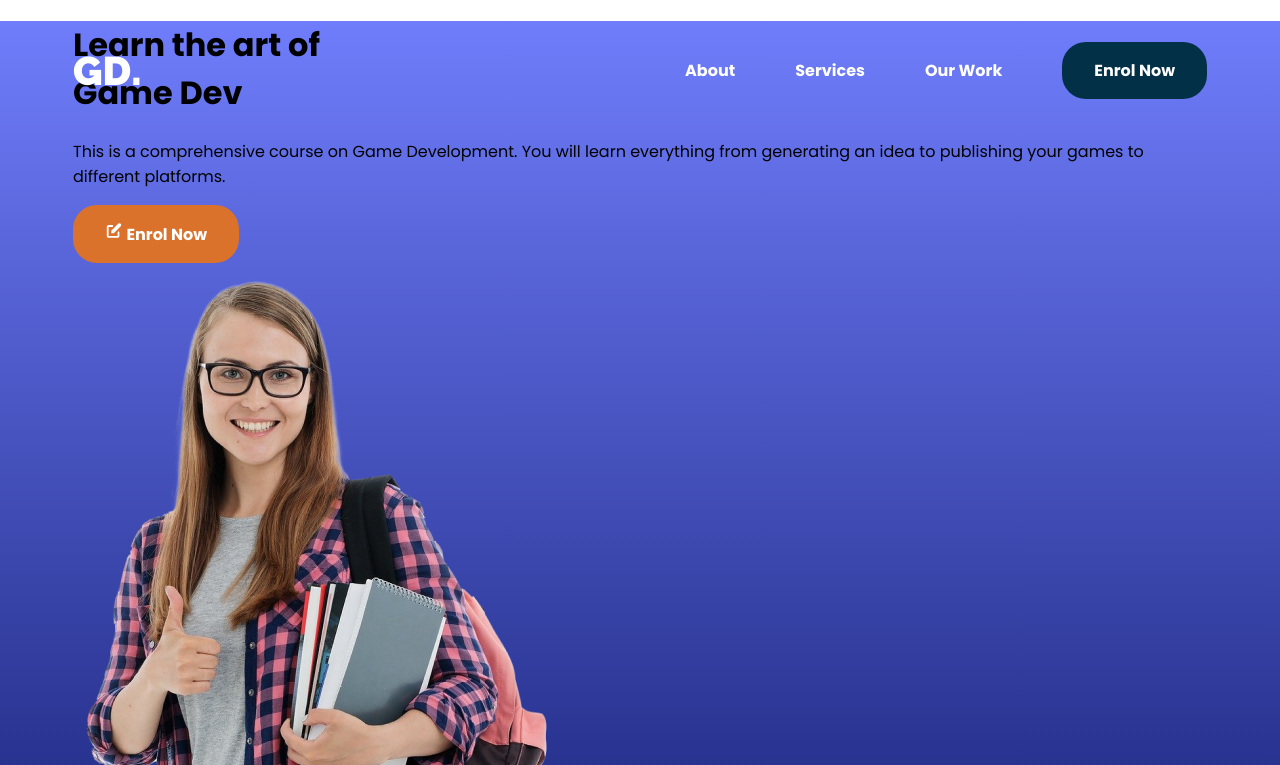
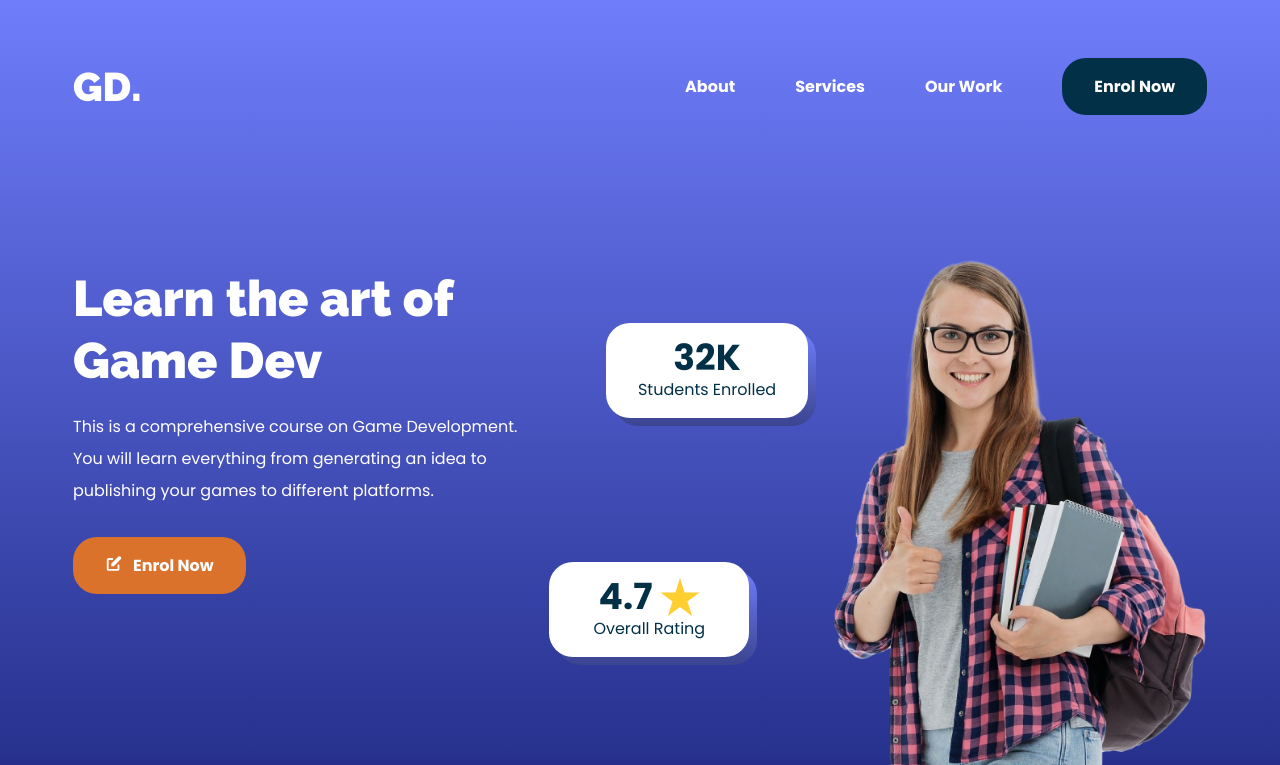
Before and after one commit to MuhammadMahbub/full_responsive_figma_to_html, a plain HTML site: page index.html in a window 1280 px wide. Shown: the top 765 px of the page. Drawn offline with Linux system fonts and the light colour scheme.

Commit message:
hero section

```diff
--- a/index.html
+++ b/index.html
@@ -44,8 +44,7 @@
             <div class="hero-section">
                 <div class="left">
                     <h1>
-                        Learn the art of <br />
-                        Game Dev
+                        Learn the art of Game Dev
                     </h1>
 
                     <p>
@@ -54,7 +53,7 @@
                         different platforms.
                     </p>
 
-                    <a href="#" class="btn light enrol"><span class="enrol-icon"><img src="images/enrol-now-icon.svg" alt=""></span> Enrol Now</a>
+                    <a href="#" class="btn light enrol-icon"> Enrol Now</a>
                 </div>
 
                 <div class="right">
@@ -76,7 +75,7 @@
                     <div class="achievement-card overall-rating">
                         <div class="content">
                             <div>
-                            <h3>4.7</h3>
+                                <h3 >4.7</h3>
                                 <img src="images/start-icon.svg" alt="" />
                             </div>
                             <p>Overall Rating</p>
--- a/style.css
+++ b/style.css
@@ -35,7 +35,7 @@
     color: #ffffff;
   }
 
-  nav {
+ nav {
     display: flex;
     justify-content: space-between;
     align-items: center;
@@ -47,12 +47,11 @@
     transition: all 500ms ease;
   }
 
-  nav ul {
+   nav ul {
     display: flex;
     align-items: center;
     gap: 60px;
     list-style: none;
-    margin: 0;
   }
 
   nav ul li a {
@@ -83,8 +82,128 @@
     background: var(--orange-color);
   }
 
+  .btn.enrol-icon::before {
+    content: url("images/enrol-now-icon.svg");
+    position: absolute;
+    top: 53%;
+    left: 32px;
+    transform: translateY(-50%);
+  }
 
-  .btn .enrol {
-    padding:16px 32px 16px 32px;
+  .btn.enrol-icon {
+    padding-left: 60px;
   }
   /* button */
+
+  /* hero section */
+  .hero-section {
+    display: flex;
+    justify-content: space-between;
+    height: 768px;
+    width: 100%;
+    align-items: center;
+    padding-top: 60px;
+    position: relative;
+    color: #fff;
+  }
+
+  .hero-section .left h1 {
+    font-family: "Raleway", sans-serif;
+    font-weight: 900;
+    font-size: 50px;
+    line-height: 125%;
+    width: 457px;
+    color: #ffffff;
+    margin-bottom: 18px;
+  }
+
+  .hero-section .left p {
+    font-weight: normal;
+    font-size: 16px;
+    line-height: 200%;
+    margin-bottom: 30px;
+    width: 457px;
+    color: #ffffff;
+  }
+
+  .hero-section .left {
+    flex: 1;
+  }
+
+  .hero-section .right {
+    align-self: flex-end;
+  }
+
+  .hero-section .right img {
+    height: 522px;
+    vertical-align: middle;
+  }
+  /* hero section */
+
+  /* Achievement Cards */
+
+.achievement-card {
+  position: absolute;
+  min-width: 200px;
+  color: var(--dark-blue-color);
+}
+
+.achievement-card.students-enrolled {
+  left: 47%;
+  top: 323px;
+}
+
+.achievement-card.overall-rating {
+  left: 42%;
+  top: 562px;
+}
+.achievement-card .content {
+  border-radius: 24px;
+  background: #fff;
+  padding: 8px 32px;
+  z-index: 10;
+  position: relative;
+}
+
+.achievement-card .content div {
+  display: flex;
+  align-items: center;
+  gap: 4px;
+}
+
+.achievement-card img {
+  flex: 1;
+  height: 42px;
+  margin-left: -24px;
+}
+
+.achievement-card h3 {
+  font-size: 36px;
+  margin: 0;
+  text-align: center;
+  width: 100%;
+  flex: 1;
+  font-weight: 700;
+  line-height: 150%;
+}
+
+.overall-rating h3{
+  margin-left: 7px;
+}
+.achievement-card p {
+  font-weight: normal;
+  font-size: 16px;
+  margin-top: -8px;
+  margin-bottom: 8px;
+  text-align: center;
+}
+
+.achievement-card .bg {
+  position: absolute;
+  height: 100%;
+  width: 100%;
+  background: linear-gradient(180deg, #6f7dfb 0%, #3b448f 100%);
+  border-radius: 24px;
+  top: 8px;
+  left: 8px;
+}
```
Lines whose indentation alone changed are shown as unchanged.
